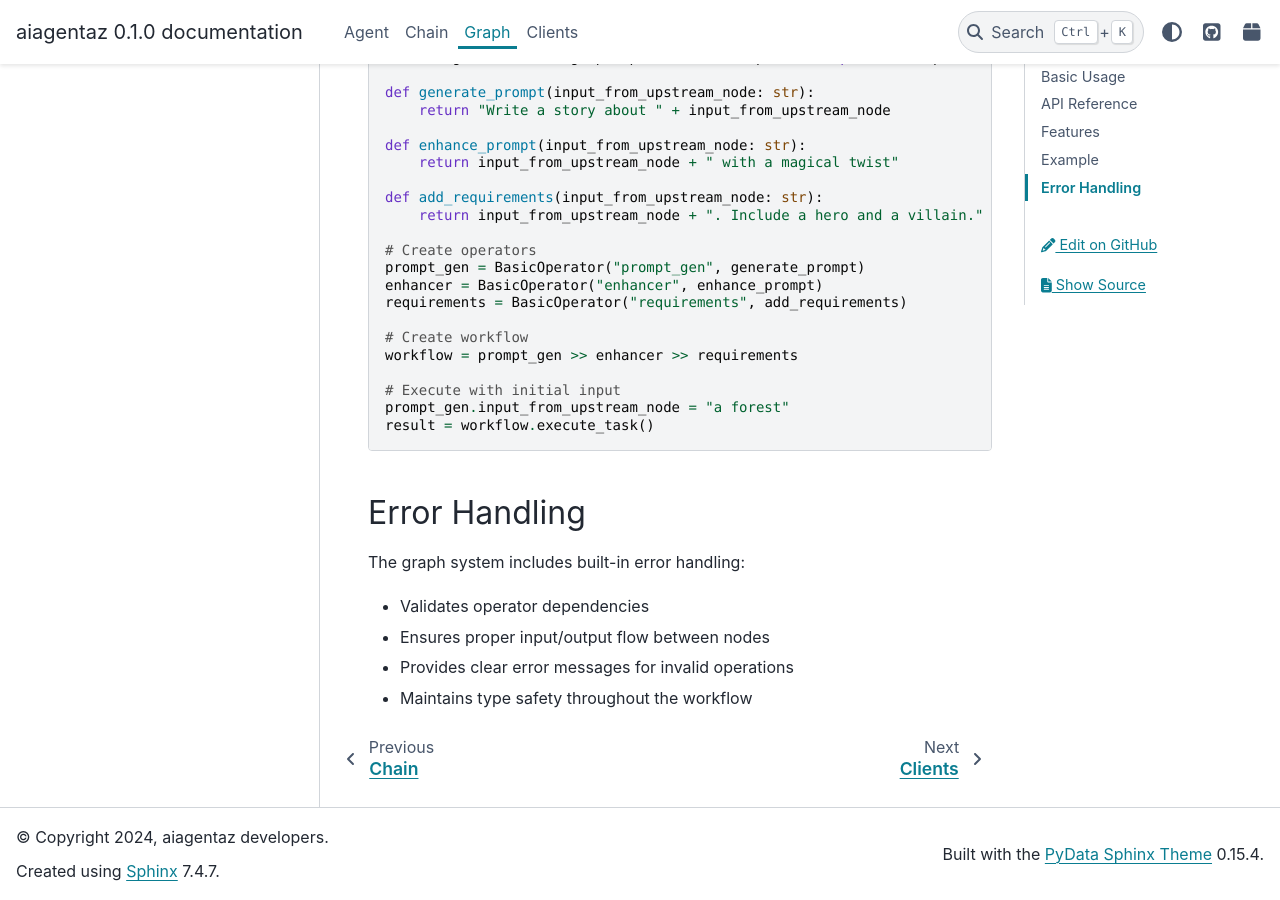
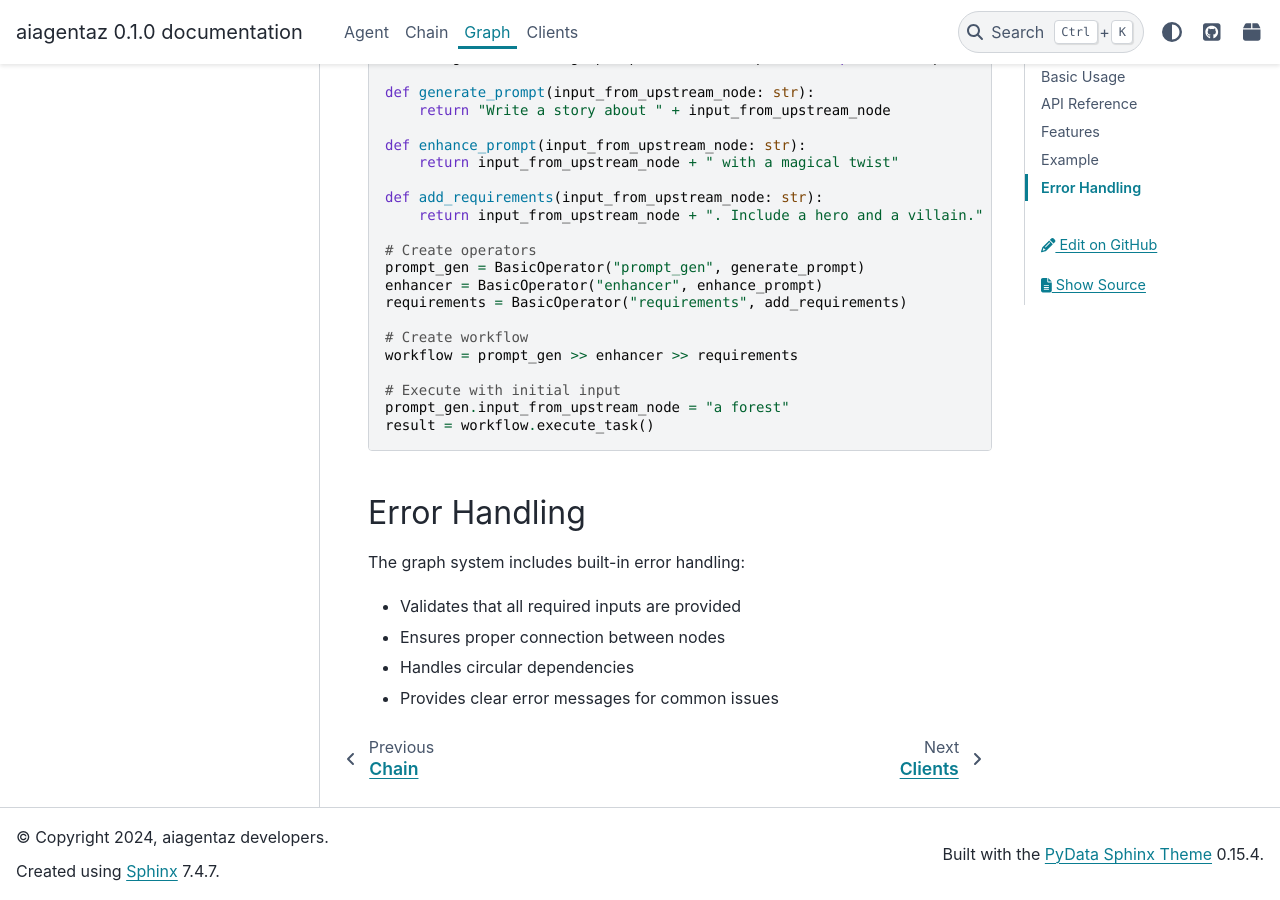
Before and after one commit to tahseenadit/aiagentaz, a Sphinx documentation site: the page built from docs/graph.rst, in a window 1280 px wide and 900 px high, scrolled down 1646 px. Built offline with Sphinx 7.4.7 and the PyData theme 0.15.4, drawn with Linux system fonts in a browser that asks for light colours.

Commit message:
updated docs to fix errors

```diff
--- a/docs/graph.rst
+++ b/docs/graph.rst
@@ -88,11 +88,11 @@ Example
     result = workflow.execute_task()
 
 Error Handling
--------------
+--------------
 
 The graph system includes built-in error handling:
 
-- Validates operator dependencies
-- Ensures proper input/output flow between nodes
-- Provides clear error messages for invalid operations
-- Maintains type safety throughout the workflow
+- Validates that all required inputs are provided
+- Ensures proper connection between nodes
+- Handles circular dependencies
+- Provides clear error messages for common issues
```
Also changed, not shown: docs/index.rst (+7 -7 lines).
